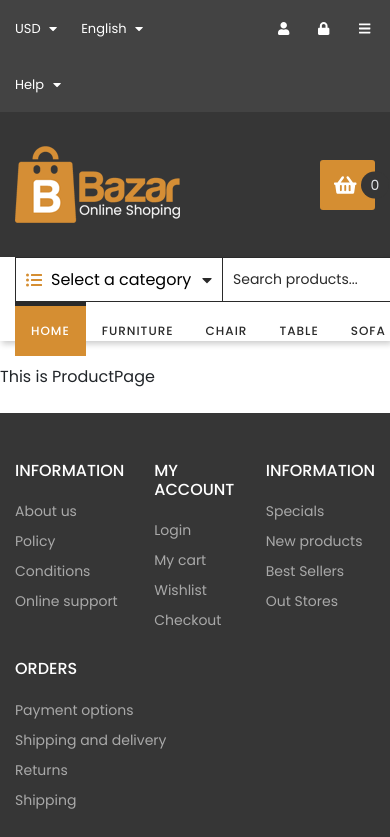
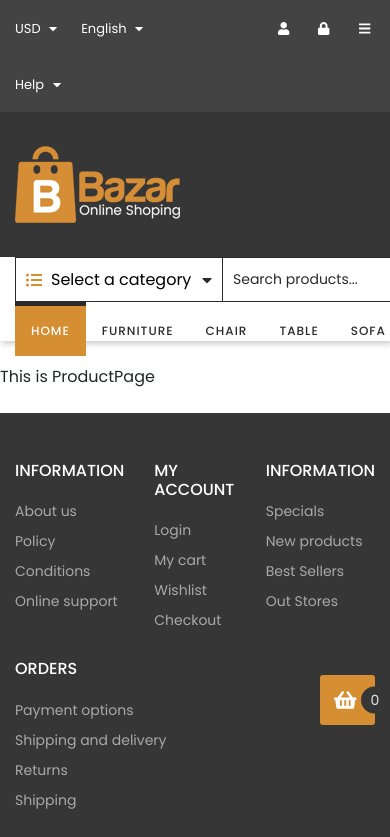
Before and after one commit to matwjablonski/wdp-2312-01, a React (Create React App) app: page /product/1 in a window 390 px wide. Shown: the top 837 px of the page. Built offline with nearby package versions, Linux system fonts and the light colour scheme; grey boxes are pictures that could not be loaded.

Commit message:
trying to set position of main menu elements on smaller screens.

```diff
--- a/src/components/layout/CompanyClaim/CompanyClaim.js
+++ b/src/components/layout/CompanyClaim/CompanyClaim.js
@@ -16,7 +16,7 @@ const CompanyClaim = () => (
             222
           </p>
         </div>
-        <div className='col text-center'>
+        <div className={`col text-center ${styles.logo}`}>
           <a href='#'>
             <img src='/images/logo.png' alt='Bazar' />
           </a>
--- a/src/components/layout/CompanyClaim/CompanyClaim.module.scss
+++ b/src/components/layout/CompanyClaim/CompanyClaim.module.scss
@@ -13,23 +13,43 @@
   }
 
   @media (max-width: 413px) {
+    // .align-items-center {
+    //   // display: flex;
+    //   position: relative;
+    //   height: 100%;
+    //   width:100%;
+    // }
+    // .phoneNumber {
+    //   order: 2;
+    //   // position: absolute;
+    //   top: 35%;
+    // }
+    // .logo {
+    //   order: 0;
+    // }
+    // .cart {
+    //   order: 1;
+    //   position: absolute;
+    // }
+    .align-items-center {
+      position: relative;
+      height: 50%;
+      width:100%;
+    }
     .phoneNumber {
-      // flex: 0 0 33,3333%;
-      order: 2;
-      // padding-right: 0;
       position: absolute;
-      left: 50%;
-      top: 100%;
+      left:50%;
+      top: 110%;
     }
-    .text-center {
-      // flex: 0 0 33,3333%;
-      order: 0;
+    .logo {
+      position: absolute;
+      left: -25%;
     }
-    .text-right {
-      // flex: 0 0 33,3333%;
-      order: 1;
-      position: relative;
+    .cart {
+      position: absolute;
+      top: 80%;
     }
+
   }
 
   .phoneNumber {
```
